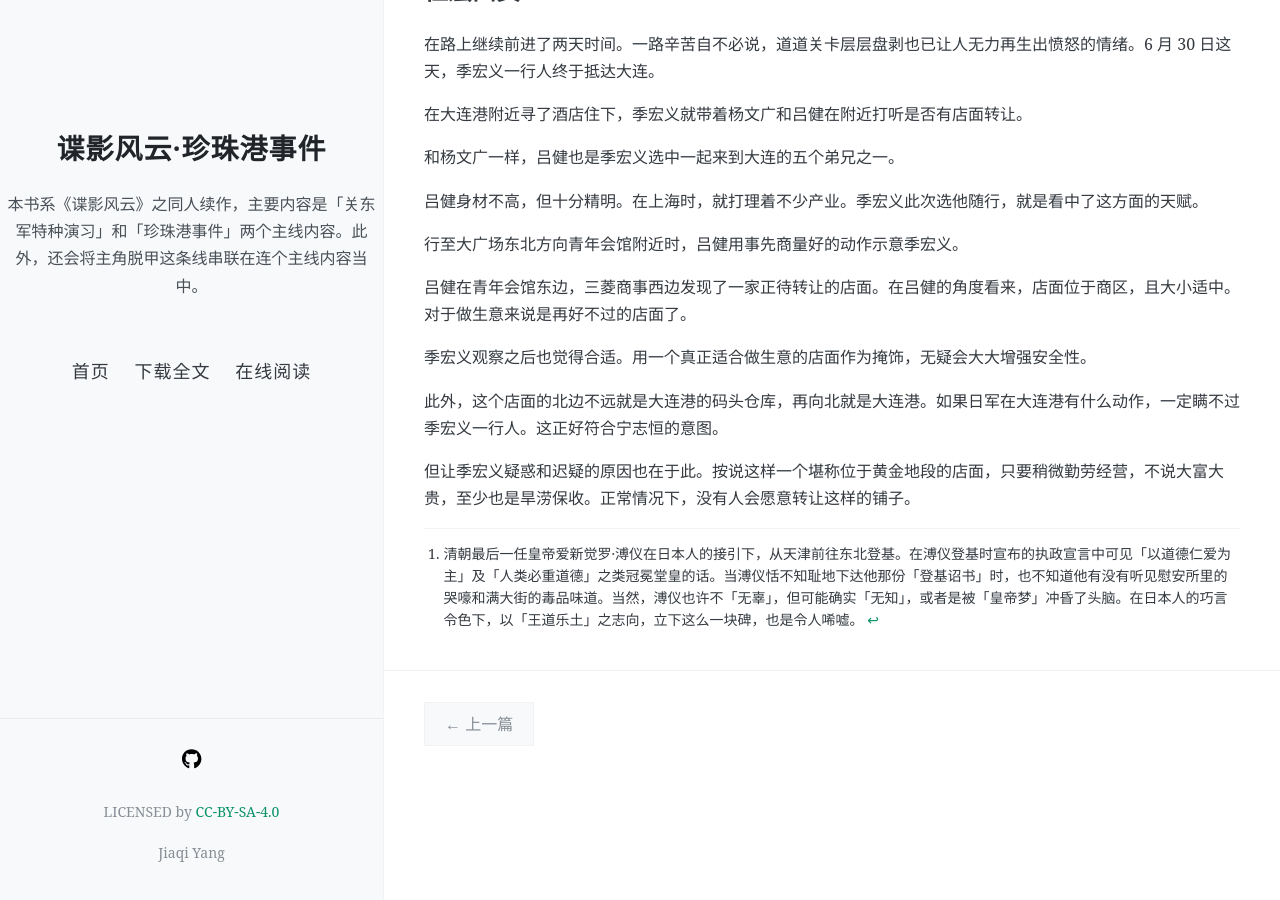
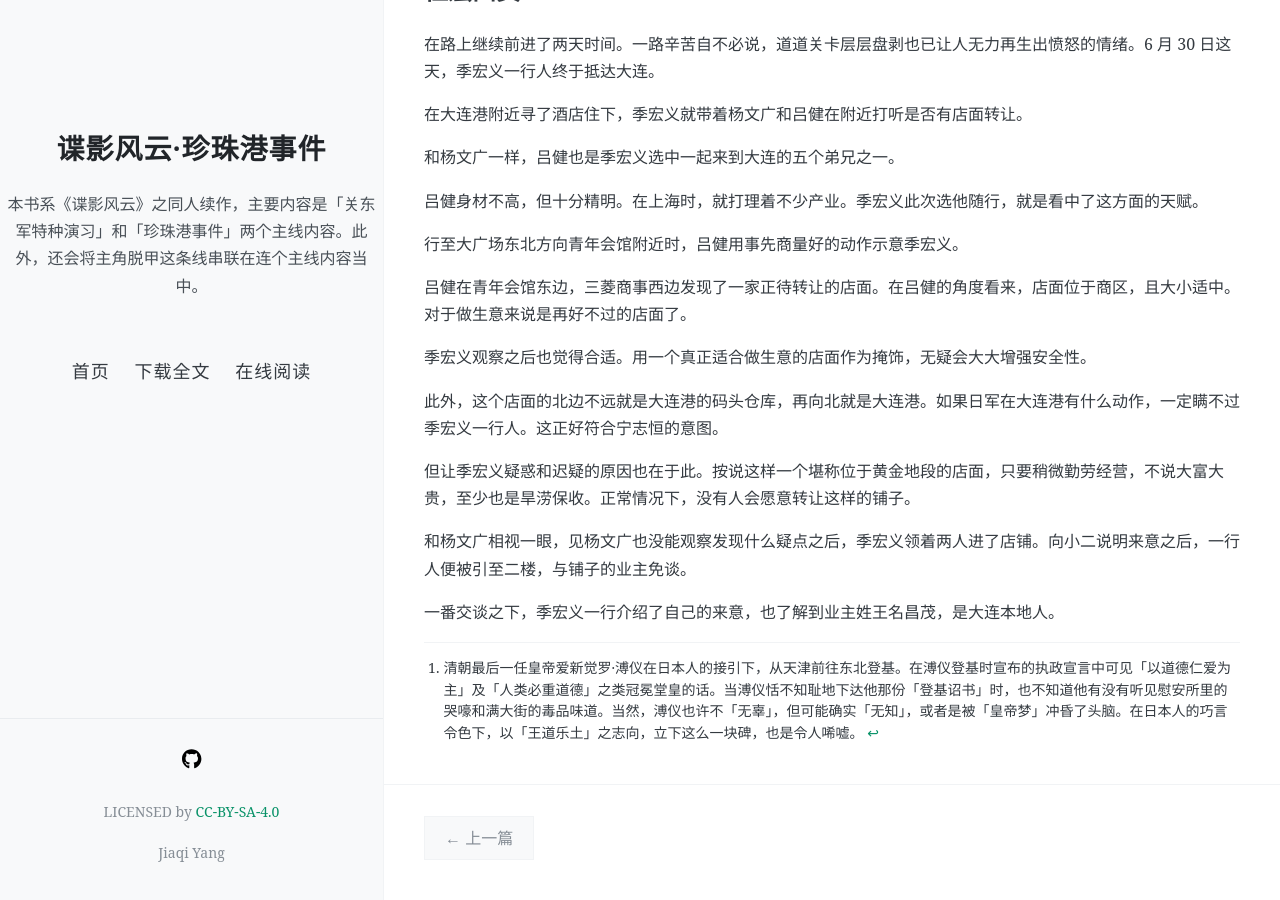
Before and after one commit to NingZhiheng/the-novel-pearl-harbor, a Jekyll site: the page built from docs/_posts/2020-04-19-过山海关.md, in a window 1280 px wide and 900 px high, scrolled down 2012 px. Built offline with Jekyll 4.4.1, drawn with Linux system fonts in a browser that asks for light colours; nearby versions of some CDN libraries.

Commit message:
[sync] source synchronized: 2020-04-20 23:23:55

```diff
--- a/docs/_includes/04.md
+++ b/docs/_includes/04.md
@@ -54,7 +54,9 @@
 
 但让季宏义疑惑和迟疑的原因也在于此。按说这样一个堪称位于黄金地段的店面，只要稍微勤劳经营，不说大富大贵，至少也是旱涝保收。正常情况下，没有人会愿意转让这样的铺子。
 
+和杨文广相视一眼，见杨文广也没能观察发现什么疑点之后，季宏义领着两人进了店铺。向小二说明来意之后，一行人便被引至二楼，与铺子的业主免谈。
 
+一番交谈之下，季宏义一行介绍了自己的来意，也了解到业主姓王名昌茂，是大连本地人。
 
 <!-- ![01](../../../../images/01.jpg "东北华北示意图") -->
 
```
